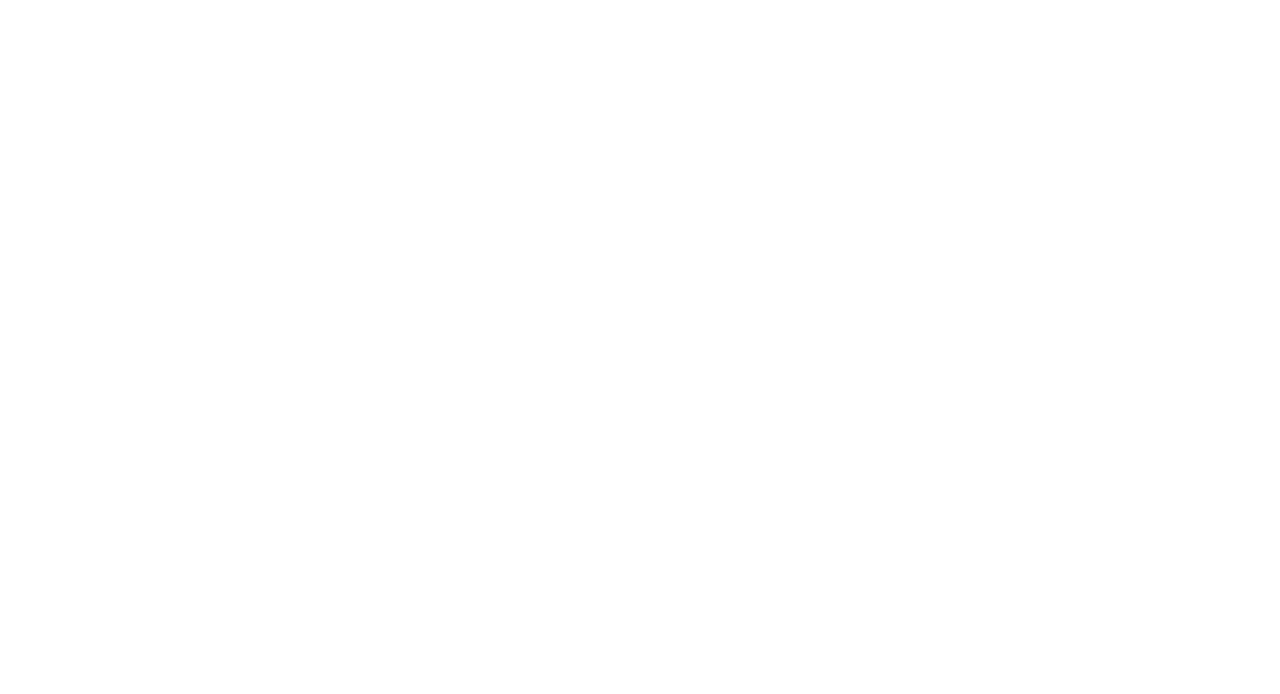
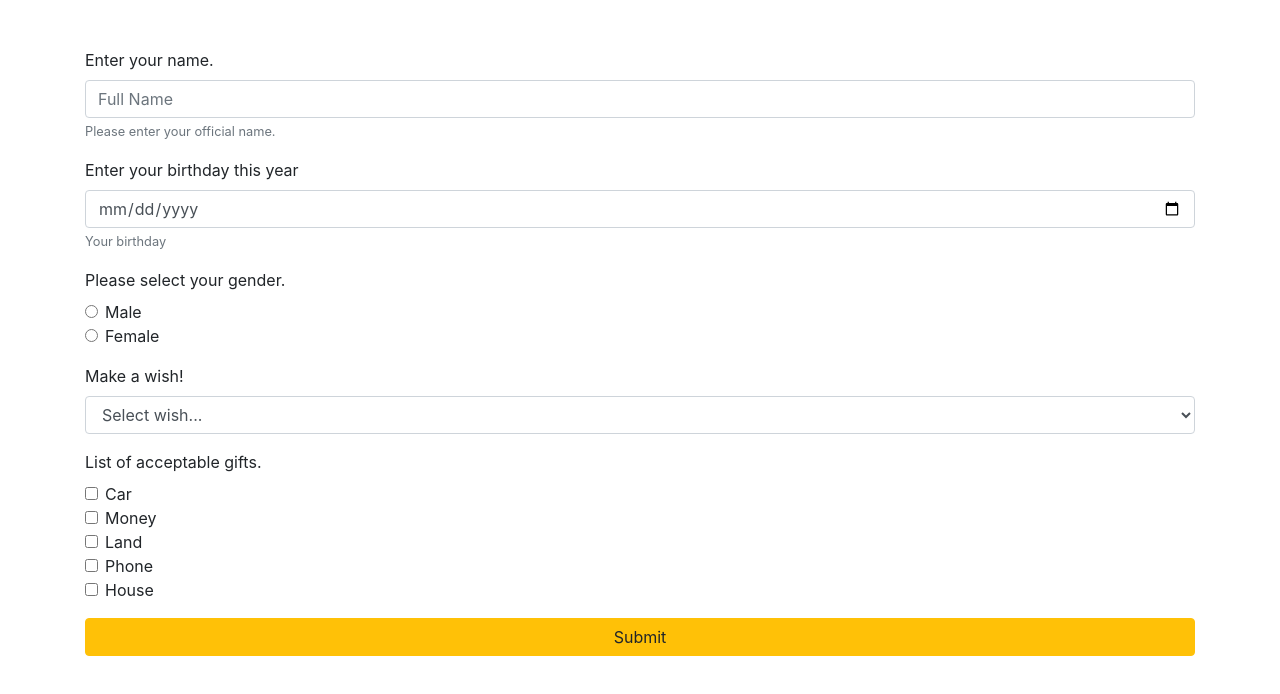
Before and after one commit to peterken674/jQuery-form, a plain HTML site: page index.html in a window 1280 px wide. Drawn offline with nearby package versions, Linux system fonts and the light colour scheme.

Commit message:
Finish form design.

```diff
--- a/css/style.css
+++ b/css/style.css
@@ -0,0 +1,3 @@
+form{
+    margin-top: 3rem;
+}
--- a/index.html
+++ b/index.html
@@ -1,18 +1,123 @@
 <!DOCTYPE html>
 <html lang="en">
 	<head>
-    <meta charset="UTF-8">
-    <meta http-equiv="X-UA-Compatible" content="IE=edge">
-    <meta name="viewport" content="width=device-width, initial-scale=1.0">
+		<meta charset="UTF-8" />
+		<meta http-equiv="X-UA-Compatible" content="IE=edge" />
+		<meta name="viewport" content="width=device-width, initial-scale=1.0" />
 		<title>Birthday Form</title>
 		<!-- Stylesheet both Bootstrap and custom CSS -->
-    <link rel="stylesheet" href="https://cdn.jsdelivr.net/npm/bootstrap@4.6.0/dist/css/bootstrap.min.css" integrity="sha384-B0vP5xmATw1+K9KRQjQERJvTumQW0nPEzvF6L/Z6nronJ3oUOFUFpCjEUQouq2+l" crossorigin="anonymous">
-    <link rel="stylesheet" href="css/style.css" type="text/css">
+		<link
+			rel="stylesheet"
+			href="https://cdn.jsdelivr.net/npm/bootstrap@4.6.0/dist/css/bootstrap.min.css"
+			integrity="sha384-B0vP5xmATw1+K9KRQjQERJvTumQW0nPEzvF6L/Z6nronJ3oUOFUFpCjEUQouq2+l"
+			crossorigin="anonymous"
+		/>
+		<link rel="stylesheet" href="css/style.css" type="text/css" />
 		<!-- jQuery and custom JS -->
 		<script src="https://ajax.googleapis.com/ajax/libs/jquery/3.6.0/jquery.min.js"></script>
 		<script src="js/script.js"></script>
 	</head>
 	<body>
-
+		<div class="container">
+			<form>
+				<!-- Username -->
+				<div class="form-group">
+					<label for="userName">Enter your name.</label>
+					<input
+						type="text"
+						name="userName"
+						id="userName"
+						class="form-control"
+						placeholder="Full Name"
+						aria-describedby="helpId"
+					/>
+					<small id="helpId" class="text-muted"
+						>Please enter your official name.</small
+					>
+				</div>
+				<!-- Birthday -->
+				<div class="form-group">
+					<label for="dateOfBirth">Enter your birthday this year</label>
+					<input
+						type="date"
+						name="dateOfBirth"
+						id="dateOfBirth"
+						class="form-control"
+						placeholder=""
+						aria-describedby="helpId"
+					/>
+					<small id="helpId" class="text-muted">Your birthday</small>
+				</div>
+				<!-- Gender -->
+				<div class="form-group">
+					<label for="gender">Please select your gender.</label>
+					<div class="form-check">
+						<input
+							class="form-check-input"
+							type="radio"
+							name="gender"
+							id="male"
+						/>
+						<label class="form-check-label" for="male"> Male </label>
+					</div>
+					<div class="form-check">
+						<input
+							class="form-check-input"
+							type="radio"
+							name="gender"
+							id="female"
+						/>
+						<label class="form-check-label" for="female"> Female </label>
+					</div>
+				</div>
+				<!-- Wish -->
+				<div class="form-group">
+					<label for="">Make a wish!</label>
+					<select class="form-control" name="wish" id="wish">
+						<option value="" selected disabled>Select wish...</option>
+						<option value="long life">Long life</option>
+						<option value="health">Health</option>
+						<option value="happiness">Happiness</option>
+						<option value="financial stability">Financial stability</option>
+					</select>
+				</div>
+                <!-- Gifts -->
+                <div class="form-group">
+                    <label for="gifts">List of acceptable gifts.</label>
+                  <div class="form-check">
+                    <label class="form-check-label">
+                      <input type="checkbox" class="form-check-input" name="gifts" id="car" value="Car">
+                      Car
+                    </label>
+                  </div>
+                  <div class="form-check">
+                    <label class="form-check-label">
+                      <input type="checkbox" class="form-check-input" name="gifts" id="money" value="Money">
+                      Money
+                    </label>
+                  </div>
+                  <div class="form-check">
+                    <label class="form-check-label">
+                      <input type="checkbox" class="form-check-input" name="gifts" id="land" value="Land">
+                      Land
+                    </label>
+                  </div>
+                  <div class="form-check">
+                    <label class="form-check-label">
+                      <input type="checkbox" class="form-check-input" name="gifts" id="phone" value="Phone">
+                      Phone
+                    </label>
+                  </div>
+                  <div class="form-check">
+                    <label class="form-check-label">
+                      <input type="checkbox" class="form-check-input" name="gifts" id="house" value="House">
+                      House
+                    </label>
+                  </div>
+                </div>
+                <!-- Submit -->
+                <button type="submit" class="btn btn-warning btn-block">Submit</button>
+			</form>
+		</div>
 	</body>
 </html>
```
Lines whose indentation alone changed are shown as unchanged.
